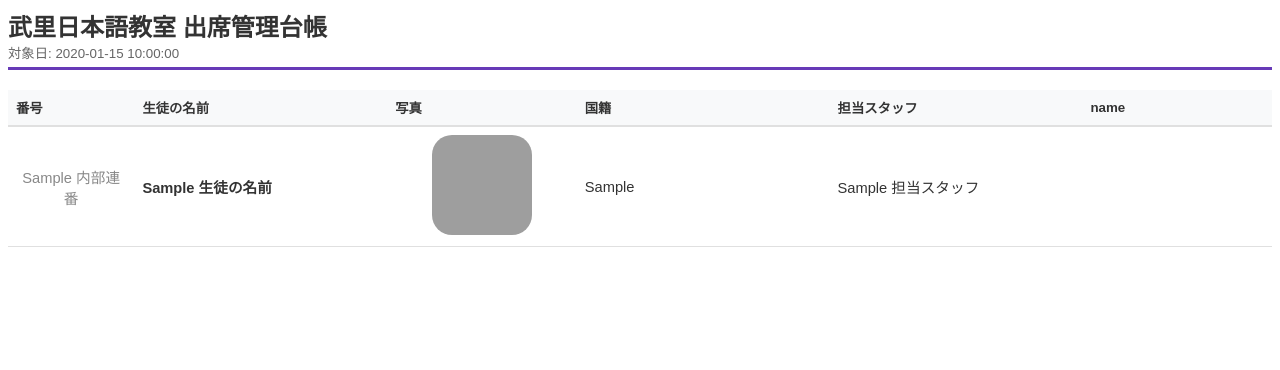
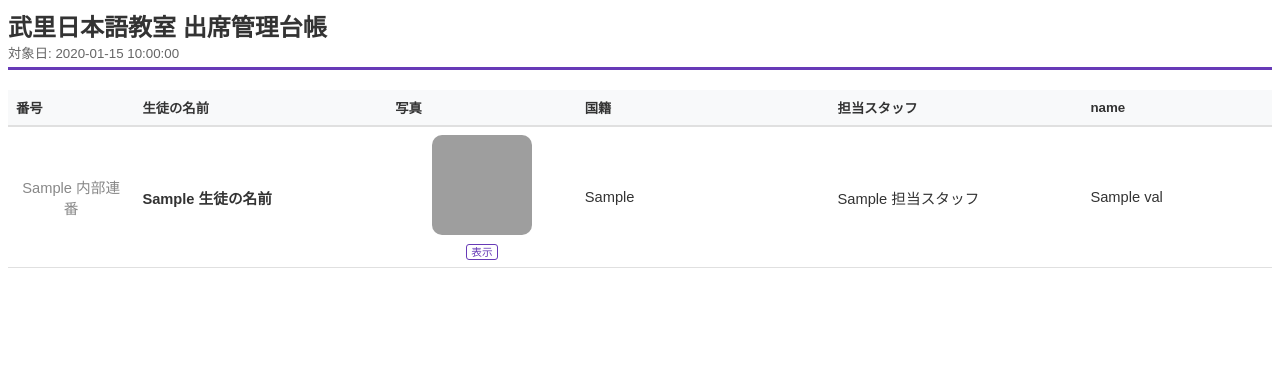
Before and after one commit to takumi472/takesatoJapanese, a Python web app: template app/templates/student/attendance_pdf_template.html in a window 1280 px wide. Shown: the top 370 px of the page. Run offline with Jinja, Linux system fonts and the light colour scheme; the template is opened without the code that fills it: most values are stand-ins (such as "Sample title", 1, 10 or a date in 2020); grey boxes are pictures that could not be loaded.

Commit message:
勤怠PDF

```diff
--- a/app/templates/student/attendance_pdf_template.html
+++ b/app/templates/student/attendance_pdf_template.html
@@ -3,13 +3,8 @@
 <head>
     <meta charset="UTF-8">
     <style>
-        /* ★重要: xhtml2pdfに組み込まれている日本語フォントを全体に適用 */
-        @html {
-        font-family: HeiseiKakuGo-W5, HeiseiMin-W3, sans-serif;
-    }
-    body {
-        font-family: HeiseiKakuGo-W5, HeiseiMin-W3, sans-serif;
-    }
+        /* xhtml2pdf用の日本語フォント設定 */
+        html { font-family: HeiseiKakuGo-W5, HeiseiMin-W3, sans-serif; }
 
         @page {
             size: A4 portrait;
@@ -51,11 +46,21 @@
 
         .text-center { text-align: center; }
 
-        /* ★追加: 写真のサイズ固定と円形（四角）の枠線スタイル */
+        /* 写真のサイズ固定 */
         .student-avatar {
             width: 100px;
             height: 100px;
-            border-radius: 20px; /* 丸型にする設定 */
+            border-radius: 10px;
+        }
+
+        /* 会議資料一覧の「表示」ボタンに合わせたリンクスタイル */
+        .view-link {
+            font-size: 8pt;
+            color: #673ab7;
+            text-decoration: none;
+            border: 1px solid #673ab7;
+            padding: 1px 4px;
+            border-radius: 3px;
         }
 
         /* 写真がない場合のテキストスタイル */
@@ -95,15 +100,22 @@
 
                 <td class="text-center">
                     {% if row['顔写真'] %}
+                        <div style="margin-bottom: 5px;">
                             <img src="{{ row['顔写真'] }}" class="student-avatar">
+                        </div>
+                        <a href="{{ row['顔写真'] }}" target="_blank" rel="noopener noreferrer" class="view-link">表示</a>
                     {% else %}
                         <span class="no-avatar">👤</span>
                     {% endif %}
                 </td>
-
                 <td>{{ row['国籍'] }}</td>
                 <td>{{ row['担当スタッフ'] }}</td>
-                <td>     </td>
+                {# 動的なカラム（備考など）がある場合のデータ出力 #}
+                {% for key, val in row.items() %}
+                    {% if key not in ["内部連番", "顔写真", "生徒の名前", "国籍", "担当スタッフ"] %}
+                        <td>{{ val }}</td>
+                    {% endif %}
+                {% endfor %}
             </tr>
             {% endfor %}
         </tbody>
```
Lines whose indentation alone changed are shown as unchanged.
